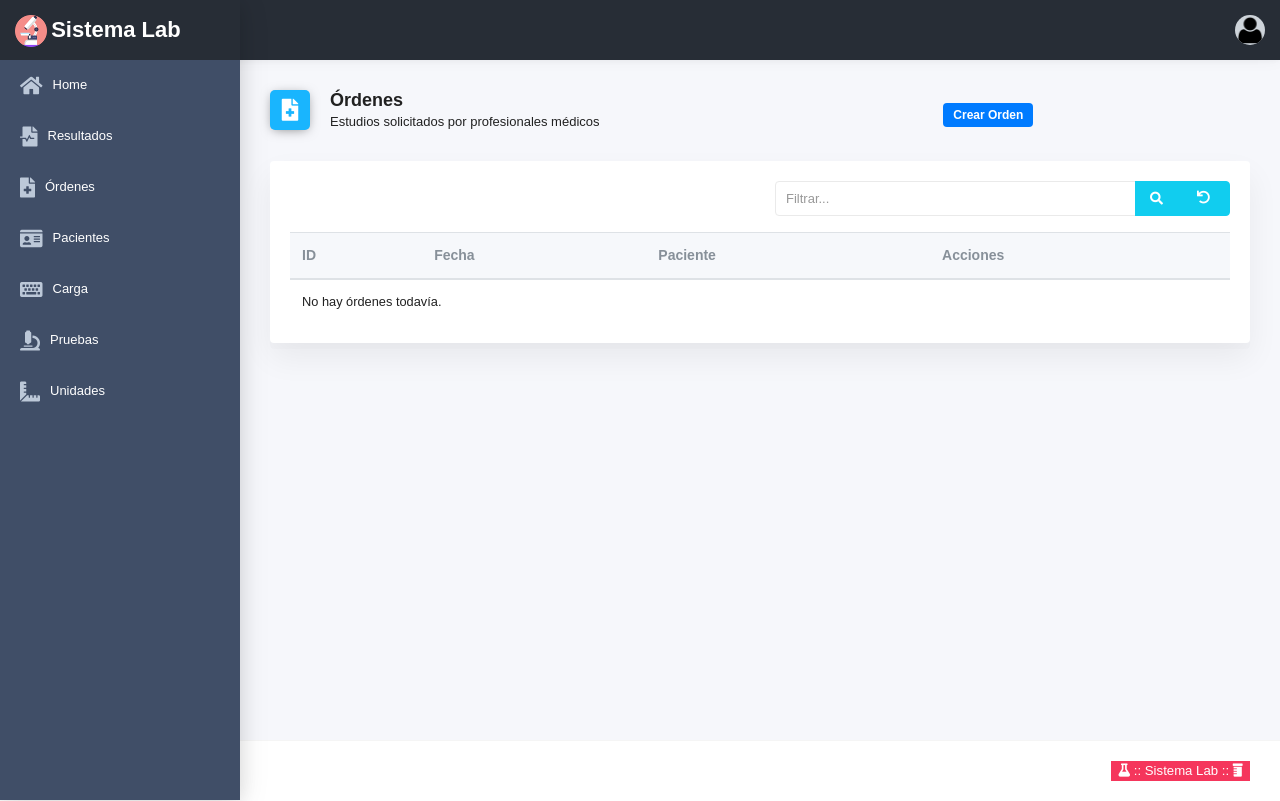
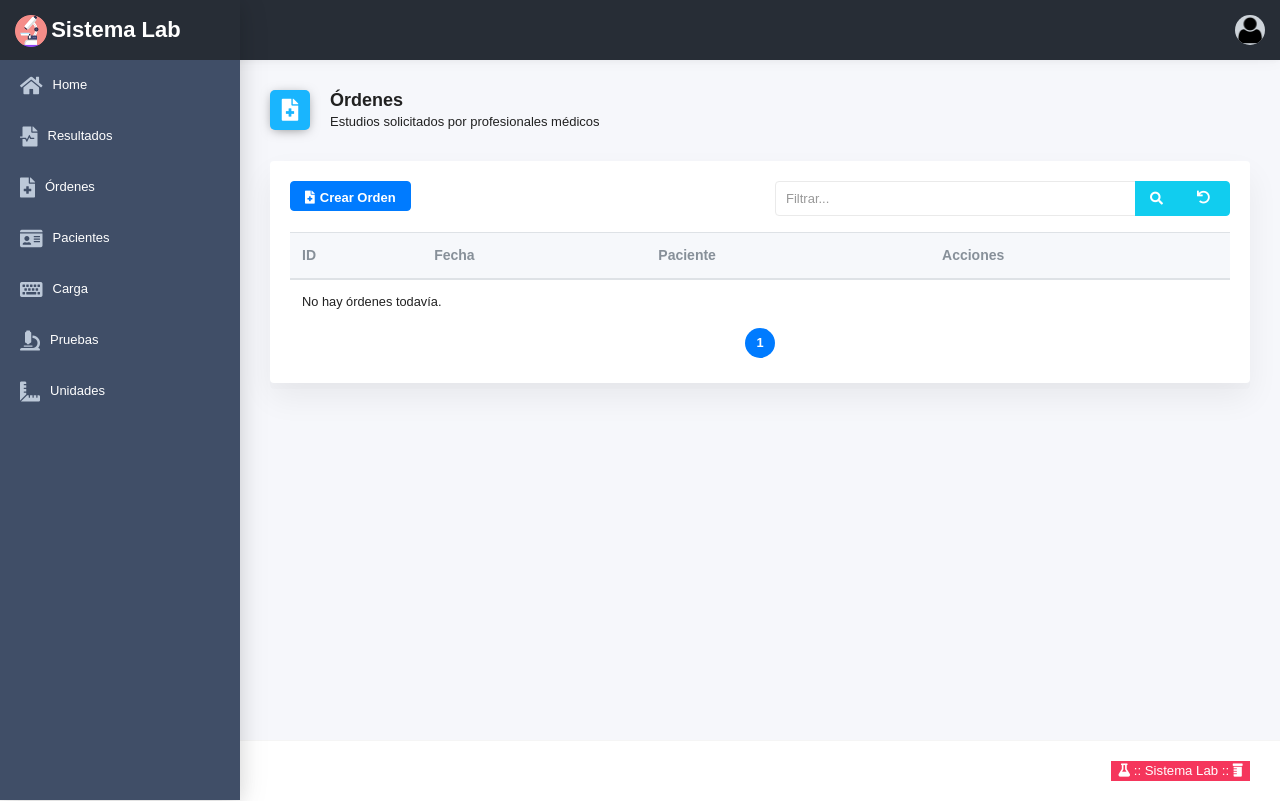
Before and after one commit to ravillar/djlab, a Django app: page /ordenes in a window 1280 px wide. Run offline with Django 3.2, Linux system fonts and the light colour scheme; the visitor is signed in with stand-in values (Sample User, id 1); data that the repository does not hold is empty; some libraries are stand-ins or nearby versions; some web fonts are replaced.

Commit message:
se agregó paginado en list views

```diff
--- a/lab/templates/lab/filtro.html
+++ b/lab/templates/lab/filtro.html
@@ -1,8 +1,4 @@
-<form>
-    <div class="row">
-        <div class="col-sm-6">
-        </div>
-        <div class="col-sm-6">
+    <form>
             <div class="input-group input-group-button">
                   <input  class="form-control"  type="text" placeholder="Filtrar..." name="filtrar"
         {% if filtrar %} value="{{ filtrar  }}" {% endif %}
@@ -14,6 +10,5 @@
                     <a class="btn btn-info" href="{{aux.url}}"><i class="fa fa-undo"></i></a>
                 </div>
             </div>
-        </div>
-    </div>
-</form>
+
+    </form>
--- a/lab/templates/lab/orden_list.html
+++ b/lab/templates/lab/orden_list.html
@@ -1,9 +1,8 @@
-{# {% extends "base.html" %} #}
 {% extends "layout-common.html" %}
-{% block btn_nuevo%}<a class="badge badge-primary mb-1" href="{% url 'orden-create' %}">Crear {{aux.singular}}</a>{% endblock %}
+
+{% block btn_nuevo%}<a class="btn btn-primary" href="{% url 'orden-create' %}"><i class="{{aux.icon}}"></i>Crear {{aux.singular}}</a>{% endblock %}
+{% block filtro%}{% include "lab/filtro.html" %}{% endblock %}
 {% block content %}
-
-{% include "lab/filtro.html" %}
 <div class="table-responsive">
     <table class="table table-hover mb-0">
         <thead>
@@ -33,4 +32,6 @@
     </table>
 </div>
 
+{% include "lab/paginado.html" %}
+
 {% endblock %}
--- a/lab/templates/lab/paciente_list.html
+++ b/lab/templates/lab/paciente_list.html
@@ -1,8 +1,9 @@
 {% extends "layout-common.html" %}
-{% block btn_nuevo%}<a class="badge badge-primary mb-1" href="{% url 'paciente-create' %}">Crear {{aux.singular}}</a>{% endblock %}
+
+{% block btn_nuevo%}<a class="btn btn-primary" href="{% url 'paciente-create' %}"><i class="{{aux.icon}}"></i>Crear {{aux.singular}}</a>{% endblock %}
+{% block filtro%}{% include "lab/filtro.html" %}{% endblock %}
 {% block content %}
 
-{% include "lab/filtro.html" %}
 <div class="table-responsive">
     <table class="table table-hover mb-0">
         <thead>
@@ -38,4 +39,5 @@
     </table>
 </div>
 
+{% include "lab/paginado.html" %}
 {% endblock %}
--- /dev/null
+++ b/lab/templates/lab/paginado.html
@@ -0,0 +1,40 @@
+<nav aria-label="Paginado">
+	<ul class="pagination mb-0 nav justify-content-center">
+        {% if object_list.has_previous %}
+		<li class="page-item">
+			<a class="page-link first" href="?pag=1{{ f}}">
+				<i class="ik ik-chevrons-left"></i>
+			</a>
+		</li>
+		<li class="page-item">
+			<a class="page-link prev" href="?pag={{ object_list.previous_page_number }}{{ f}}">
+				<i class="ik ik-chevron-left"></i>
+			</a>
+		</li>
+        {% endif %}
+        {% for p in pags %}
+            {% if p == object_list.number %}
+                <li class="page-item active disabled">
+                    <b class="page-link">{{p }}</b>
+                </li>
+            {% else %}
+                <li class="page-item">
+                    <a class="page-link" href="?pag={{p }}{{ f}}">{{p }}</a>
+                </li>
+            {% endif %}
+        {% endfor %}
+
+        {% if object_list.has_next %}
+            <li class="page-item">
+                <a class="page-link next" href="?pag={{ object_list.next_page_number }}{{ f}}" aria-label="Next">
+                    <i class="ik ik-chevron-right"></i>
+                </a>
+            </li>
+            <li class="page-item">
+                <a class="page-link last" href="?pag={{ object_list.paginator.num_pages }}{{ f}}">
+                    <i class="ik ik-chevrons-right"></i>
+                </a>
+            </li>
+        {% endif %}
+	</ul>
+</nav>
--- a/lab/templates/lab/prueba_list.html
+++ b/lab/templates/lab/prueba_list.html
@@ -1,8 +1,8 @@
 {% extends "layout-common.html" %}
-{% block btn_nuevo%}<a class="badge badge-primary mb-1" href="{% url 'prueba-create' %}">Crear {{aux.singular}}</a>{% endblock %}
+{% block btn_nuevo%}<a class="btn btn-primary" href="{% url 'prueba-create' %}"><i class="{{aux.icon}}"></i>Crear {{aux.singular}}</a>{% endblock %}
+{% block filtro%}{% include "lab/filtro.html" %}{% endblock %}
 {% block content %}
 
-{% include "lab/filtro.html" %}
 
 <div class="table-responsive">
     <table class="table table-hover mb-0">
@@ -36,4 +36,5 @@
         </tbody>
     </table>
 </div>
+{% include "lab/paginado.html" %}
 {% endblock %}
--- a/lab/templates/lab/unidad_list.html
+++ b/lab/templates/lab/unidad_list.html
@@ -1,8 +1,8 @@
 {% extends "layout-common.html" %}
-{% block btn_nuevo%}<a class="badge badge-primary mb-1" href="{% url 'unidad-create' %}">Crear {{aux.singular}}</a>{% endblock %}
+{% block btn_nuevo%}<a class="btn btn-primary" href="{% url 'unidad-create' %}"><i class="{{aux.icon}}"></i>Crear {{aux.singular}}</a>{% endblock %}
+{% block filtro%}{% include "lab/filtro.html" %}{% endblock %}
 {% block content %}
 
-{% include "lab/filtro.html" %}
 
 <div class="table-responsive">
     <table class="table table-hover mb-0">
@@ -33,4 +33,5 @@
     </table>
 </div>
 
+{% include "lab/paginado.html" %}
 {% endblock %}
--- a/lab/templates/layout-common.html
+++ b/lab/templates/layout-common.html
@@ -96,7 +96,6 @@
                                     </div>
                                 </div>
                                 <div class="col-lg-4">
-                        {% block btn_nuevo %}{% endblock %}
                                 </div>
                             </div>
                         </div>
@@ -106,6 +105,14 @@
                                 <div class="card table-card">
                                     <div class="card-body">
 
+                                        <div class="row">
+                                            <div class="col-sm-6">
+                                                            {% block btn_nuevo %}{% endblock %}
+                                            </div>
+                                            <div class="col-sm-6">
+                                                            {% block filtro %}{% endblock %}
+                                            </div>
+                                        </div>
                         {% block content %}{% endblock %}
 
 
--- a/lab/views.py
+++ b/lab/views.py
@@ -14,6 +14,7 @@ from django.urls import reverse_lazy
 from . import forms
 
 from rolepermissions.mixins import HasRoleMixin
+from django.core.paginator import Paginator
 
 aux_ctx = {
         'home':{'url':reverse_lazy('home'), 'icon':'fas fa-home', 'titulo':'Home', 'singular':'', 'descrip':'Bienvenido al Sistema Lab !!'},
@@ -24,7 +25,7 @@ aux_ctx = {
         'resultado':{'url':reverse_lazy('home'), 'icon':'fas fa-file-medical-alt', 'titulo':'Resultados', 'singular':'', 'descrip':'Publicación de los resultados'},
         'carga':{'url':reverse_lazy('home'), 'icon':'fas fa-keyboard', 'titulo':'Carga de resultados', 'singular':'', 'descrip':'Carga de los resultados'},
 }
-
+pag_cant_filas=1
 # para ser heredada por las clases de views genéricas que requieren autenticación
 class LoginRequired(LoginRequiredMixin):
     login_url = reverse_lazy('login')
@@ -65,6 +66,7 @@ class UnidadListView(LaboratorioRequired, View):
 
     def get(self, request) :
         strval =  request.GET.get("filtrar", False)
+        pag_nro = request.GET.get('pag')
         if strval :
             # Simple title-only search
             # objects = Post.objects.filter(title__contains=strval).select_related().order_by('-updated_at')[:10]
@@ -76,7 +78,11 @@ class UnidadListView(LaboratorioRequired, View):
             objects = Unidad.objects.filter(query).select_related().order_by('id')#[:10]
         else :
             objects = Unidad.objects.all().order_by('pk')#[:10]
-        ctx = {'object_list' : objects, 'filtrar': strval, 'aux':aux_ctx['unidad']}
+        paginator = Paginator(objects, pag_cant_filas)
+        objects = paginator.get_page(pag_nro)
+        pags = list(range(1,objects.paginator.num_pages+1 ))
+        f = '&filtrar='+strval if strval else '' #GET query param
+        ctx = {'object_list' : objects, 'filtrar': strval, 'aux':aux_ctx['unidad'],'pags':pags, 'f':f}
         return render(request, self.template_name, ctx)
 
 class UnidadCreate(UnidAux, LaboratorioRequired,CreateView):
@@ -110,6 +116,7 @@ class PruebaListView(LaboratorioRequired, View):
     template_name = "lab/prueba_list.html"
     def get(self, request) :
         strval =  request.GET.get("filtrar", False)
+        pag_nro = request.GET.get('pag')
         if strval :
             query = Q(nombre__icontains=strval)
             query.add(Q(unidad__sigla__icontains=strval), Q.OR)
@@ -117,7 +124,11 @@ class PruebaListView(LaboratorioRequired, View):
             objects = Prueba.objects.filter(query).select_related().order_by('id')
         else :
             objects = Prueba.objects.all().order_by('pk')
-        ctx = {'object_list' : objects, 'filtrar': strval, 'aux':aux_ctx['prueba']}
+        paginator = Paginator(objects, pag_cant_filas)
+        objects = paginator.get_page(pag_nro)
+        pags = list(range(1,objects.paginator.num_pages+1 ))
+        f = '&filtrar='+strval if strval else '' #GET query param
+        ctx = {'object_list' : objects, 'filtrar': strval, 'aux':aux_ctx['prueba'],'pags':pags, 'f':f}
         return render(request, self.template_name, ctx)
 class PruebaCreate(PrueAux, LaboratorioRequired,CreateView):
     model = Prueba
@@ -142,6 +153,7 @@ class PacienteListView(RecepcionRequired, View):
     template_name = "lab/paciente_list.html"
     def get(self, request) :
         strval =  request.GET.get("filtrar", False)
+        pag_nro = request.GET.get('pag')
         if strval :
             query = Q(nombre__icontains=strval)
             query.add(Q(apellido__icontains=strval), Q.OR)
@@ -150,7 +162,11 @@ class PacienteListView(RecepcionRequired, View):
             objects = Paciente.objects.filter(query).select_related().order_by('id')
         else :
             objects = Paciente.objects.all().order_by('pk')
-        ctx = {'object_list' : objects, 'filtrar': strval, 'aux':aux_ctx['paciente']}
+        paginator = Paginator(objects, pag_cant_filas)
+        objects = paginator.get_page(pag_nro)
+        pags = list(range(1,objects.paginator.num_pages+1 ))
+        f = '&filtrar='+strval if strval else '' #GET query param
+        ctx = {'object_list' : objects, 'filtrar': strval, 'aux':aux_ctx['paciente'],'pags':pags, 'f':f}
         return render(request, self.template_name, ctx)
 class PacienteCreate(PacAux, RecepcionRequired,CreateView):
     model = Paciente
@@ -177,13 +193,18 @@ class OrdenListView(RecepcionRequired, View):
     template_name = "lab/orden_list.html"
     def get(self, request) :
         strval =  request.GET.get("filtrar", False)
+        pag_nro = request.GET.get('pag')
         if strval :
             query = Q(paciente__nombre__icontains=strval)
             query.add(Q(paciente__apellido__icontains=strval), Q.OR)
             objects = Orden.objects.filter(query).select_related().order_by('-fecha_alta')
         else :
             objects = Orden.objects.all().order_by('-fecha_alta')
-        ctx = {'object_list' : objects, 'filtrar': strval, 'aux':aux_ctx['orden']}
+        paginator = Paginator(objects, pag_cant_filas)
+        objects = paginator.get_page(pag_nro)
+        pags = list(range(1,objects.paginator.num_pages+1 ))
+        f = '&filtrar='+strval if strval else '' #GET query param
+        ctx = {'object_list' : objects, 'filtrar': strval, 'aux':aux_ctx['orden'],'pags':pags, 'f':f}
         return render(request, self.template_name, ctx)
 
 class OrdenCreate(OrdAux, RecepcionRequired,CreateView):
```
Also changed, not shown: 3 other files.
